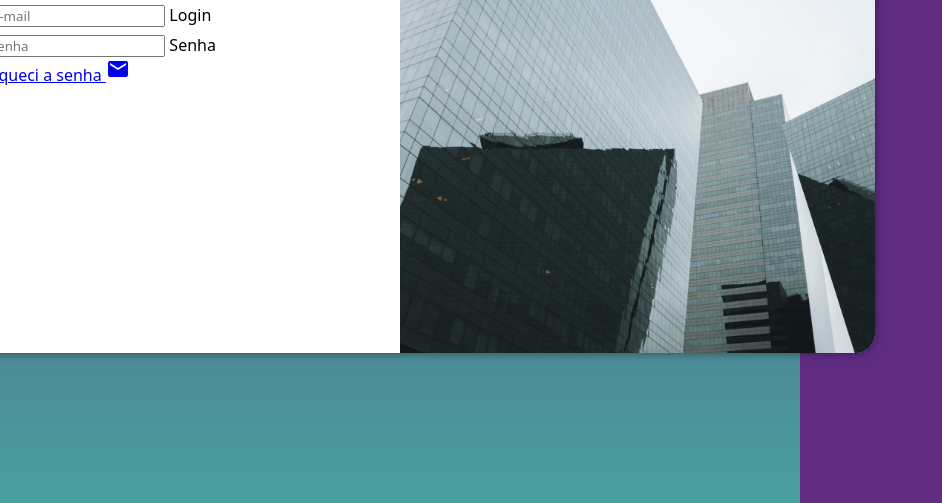
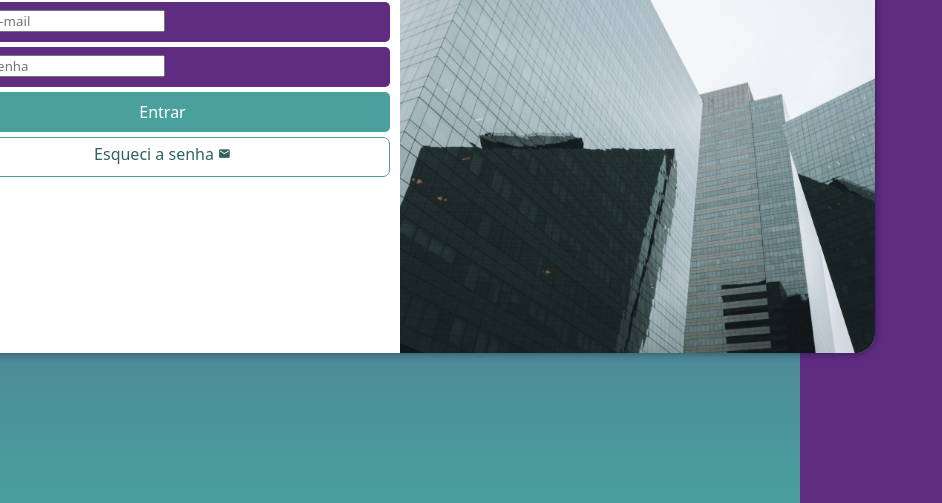
Before and after one commit to joaovitornishimoto/projeto-login, a plain HTML site: page index.html in a window 1280 px wide. Shown: the part 297-800 px from the top of the page, without its empty margins (0-942 px from the left). Drawn offline with Linux system fonts and the light colour scheme.

Commit message:
atualizei projeto.

```diff
--- a/estilos/style.css
+++ b/estilos/style.css
@@ -64,3 +64,55 @@ div#formulario > h1 {
 div#formulario > p {
     font-size: 0.8em;
 }
+
+form > div.campo {
+    background-color: #5f2c82;
+    display: block;
+    width: 100%;
+    height: 40px;
+    border-radius: 5px;
+    margin: 5px 0px;
+}
+
+div.campo > label {
+    display: none;
+}
+
+form > input[type=submit] {
+    display: block;
+    font-size: 1em;
+    width: 100%;
+    height: 40px;
+    background-color: #49a09d;
+    color: white;
+    border: none;
+    border-radius: 5px;
+    cursor: pointer;
+}
+
+form > input[type=submit]:hover {
+    background-color: #397c7a;
+}
+
+form > a.botao {
+    display: block;
+    text-align: center;
+    font-size: 1em;
+    width: 100%;
+    height: 40px;
+    padding-top: 5px;
+    margin-top: 5px;
+    background-color: white;
+    color: #2d6462;
+    border: 1px solid #49a09d;
+    border-radius: 7px;
+    text-decoration: none;
+}
+
+form > a.botao:hover {
+    background-color: #6cd3cf;
+}
+
+form > a.botao > i {
+    font-size: 0.8em;
+}
--- a/index.html
+++ b/index.html
@@ -28,7 +28,7 @@
                         <label for="isenha">Senha</label>
                     </div>
                     <input type="submit" value="Entrar">
-                    <a href="esqueci.html">
+                    <a href="esqueci.html" class="botao">
                         Esqueci a senha <i class="material-icons">mail</i>
                     </a>
                 </form>
```
